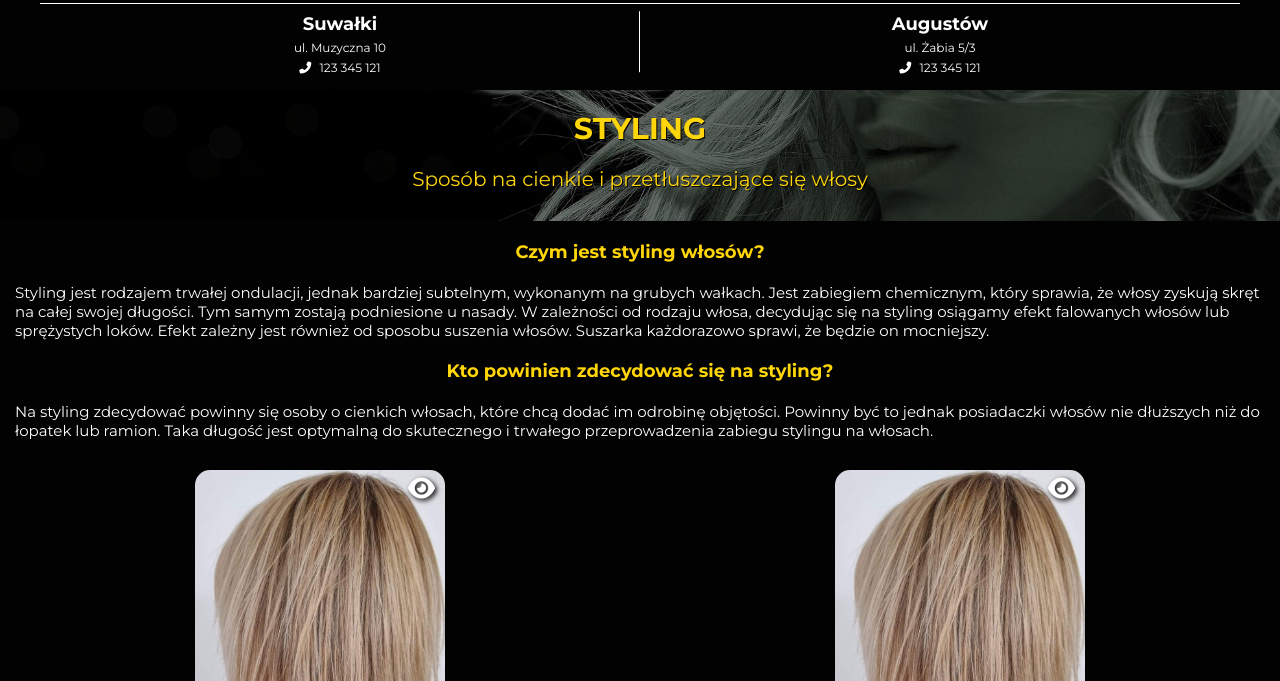
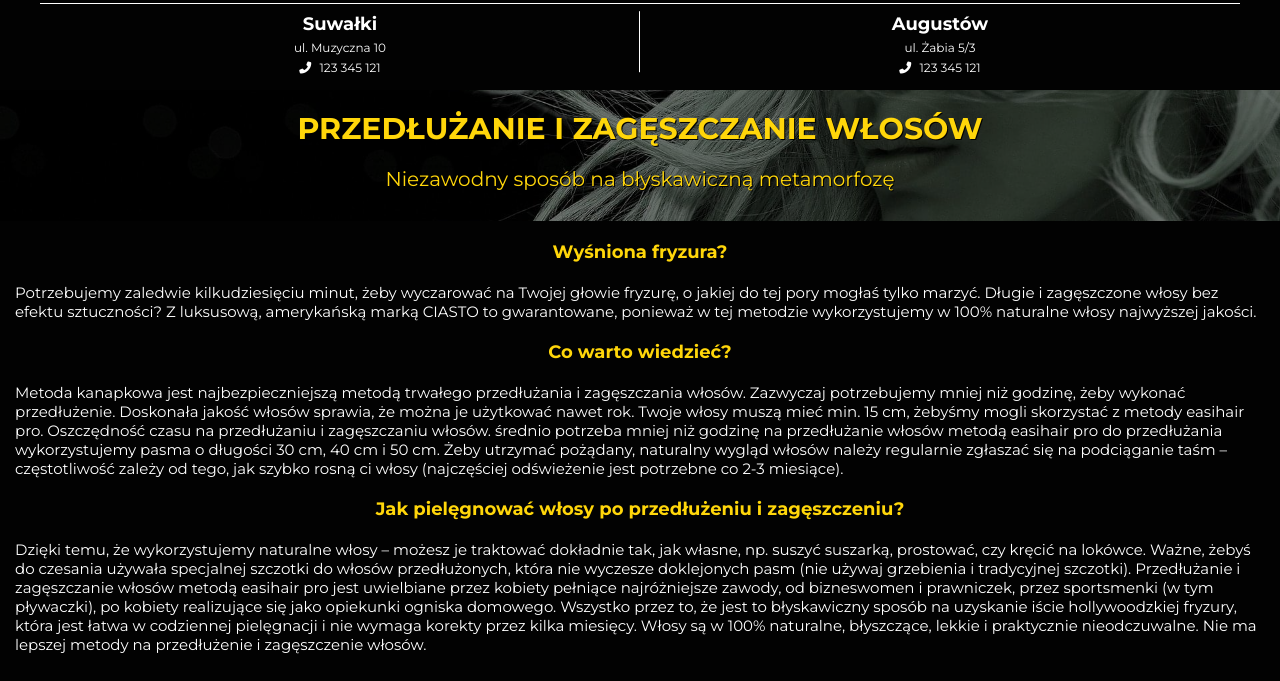
Before and after one commit to Vathh/muzyczna, a website: page extension.html in a window 1280 px wide. Shown: the part 92-773 px from the top of the page. Drawn offline with Linux system fonts and the light colour scheme.

Commit message:
added original descriptions to main page

```diff
--- a/extension.html
+++ b/extension.html
@@ -65,18 +65,22 @@
         <div class="page">
             <div class="page__header extension__header">
                 <div class="page__header-shadow"></div>
-                    <h2 class="page__header-top">Styling</h2>
-                    <p class="page__header-text">Sposób na cienkie i przetłuszczające się włosy</p>
+                    <h2 class="page__header-top">Przedłużanie i zagęszczanie włosów</h2>
+                    <p class="page__header-text">Niezawodny sposób na błyskawiczną metamorfozę</p>
             </div>
             <div class="page__content">
                 <div class="page__content-item">
                     <div class="page__content-description">
-                        <h3 class="page__content-description-header">Czym jest styling włosów?</h3>
-                         <p class="page__content-description-text">Styling jest rodzajem trwałej ondulacji, jednak bardziej subtelnym, wykonanym na grubych wałkach. Jest zabiegiem chemicznym, który sprawia, że włosy zyskują skręt na całej swojej długości. Tym samym zostają podniesione u nasady. W zależności od rodzaju włosa, decydując się na styling osiągamy efekt falowanych włosów lub sprężystych loków. Efekt zależny jest również od sposobu suszenia włosów. Suszarka każdorazowo sprawi, że będzie on mocniejszy.</p>
+                        <h3 class="page__content-description-header">Wyśniona fryzura?</h3>
+                         <p class="page__content-description-text">Potrzebujemy zaledwie kilkudziesięciu minut, żeby wyczarować na Twojej głowie fryzurę, o jakiej do tej pory mogłaś tylko marzyć. Długie i zagęszczone włosy bez efektu sztuczności? Z luksusową, amerykańską marką CIASTO to gwarantowane, ponieważ w tej metodzie wykorzystujemy w 100% naturalne włosy najwyższej jakości.</p>
                     </div>
                     <div class="page__content-description">
-                        <h3 class="page__content-description-header">Kto powinien zdecydować się na styling?</h3>
-                         <p class="page__content-description-text">Na styling zdecydować powinny się osoby o cienkich włosach, które chcą dodać im odrobinę objętości. Powinny być to jednak posiadaczki włosów nie dłuższych niż do łopatek lub ramion. Taka długość jest optymalną do skutecznego i trwałego przeprowadzenia zabiegu stylingu na włosach.</p>
+                        <h3 class="page__content-description-header">Co warto wiedzieć?</h3>
+                         <p class="page__content-description-text">Metoda kanapkowa jest najbezpieczniejszą metodą trwałego przedłużania i zagęszczania włosów. Zazwyczaj potrzebujemy mniej niż godzinę, żeby wykonać przedłużenie. Doskonała jakość włosów sprawia, że można je użytkować nawet rok. Twoje włosy muszą mieć min. 15 cm, żebyśmy mogli skorzystać z metody easihair pro. Oszczędność czasu na przedłużaniu i zagęszczaniu włosów. średnio potrzeba mniej niż godzinę na przedłużanie włosów metodą easihair pro do przedłużania wykorzystujemy pasma o długości 30 cm, 40 cm i 50 cm. Żeby utrzymać pożądany, naturalny wygląd włosów należy regularnie zgłaszać się na podciąganie taśm – częstotliwość zależy od tego, jak szybko rosną ci włosy (najczęściej odświeżenie jest potrzebne co 2-3 miesiące).</p>
+                    </div>
+                    <div class="page__content-description">
+                        <h3 class="page__content-description-header">Jak pielęgnować włosy po przedłużeniu i zagęszczeniu?</h3>
+                         <p class="page__content-description-text">Dzięki temu, że wykorzystujemy naturalne włosy – możesz je traktować dokładnie tak, jak własne, np. suszyć suszarką, prostować, czy kręcić na lokówce. Ważne, żebyś do czesania używała specjalnej szczotki do włosów przedłużonych, która nie wyczesze doklejonych pasm (nie używaj grzebienia i tradycyjnej szczotki). Przedłużanie i zagęszczanie włosów metodą easihair pro jest uwielbiane przez kobiety pełniące najróżniejsze zawody, od bizneswomen i prawniczek, przez sportsmenki (w tym pływaczki), po kobiety realizujące się jako opiekunki ogniska domowego. Wszystko przez to, że jest to błyskawiczny sposób na uzyskanie iście hollywoodzkiej fryzury, która jest łatwa w codziennej pielęgnacji i nie wymaga korekty przez kilka miesięcy. Włosy są w 100% naturalne, błyszczące, lekkie i praktycznie nieodczuwalne. Nie ma lepszej metody na przedłużenie i zagęszczenie włosów.</p>
                     </div>
                     <div class="page__content-img">
                         <div class="page__card page__card-perma-one">
```
Also changed, not shown: index.html (+3 -3 lines), services.html (+9 -9 lines), dist/css/pricelist.min.css (deleted), dist/img/fryzlogo.svg (deleted), dist/img/gem-regular.svg (deleted), dist/img/logo-favicon.svg (deleted), dist/img/logo.svg (deleted), dist/img/services-extension.jpg (deleted), dist/img/woman-1869208_1920.jpg (deleted).
